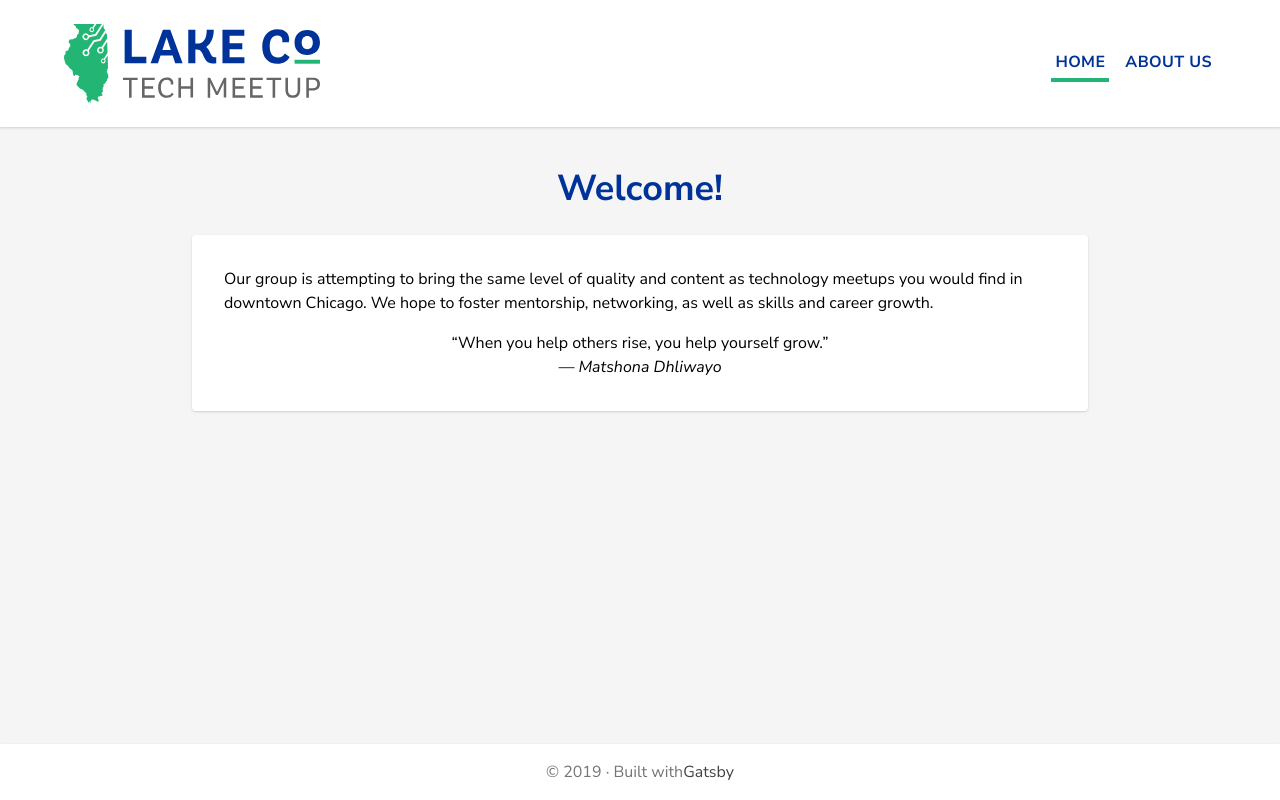
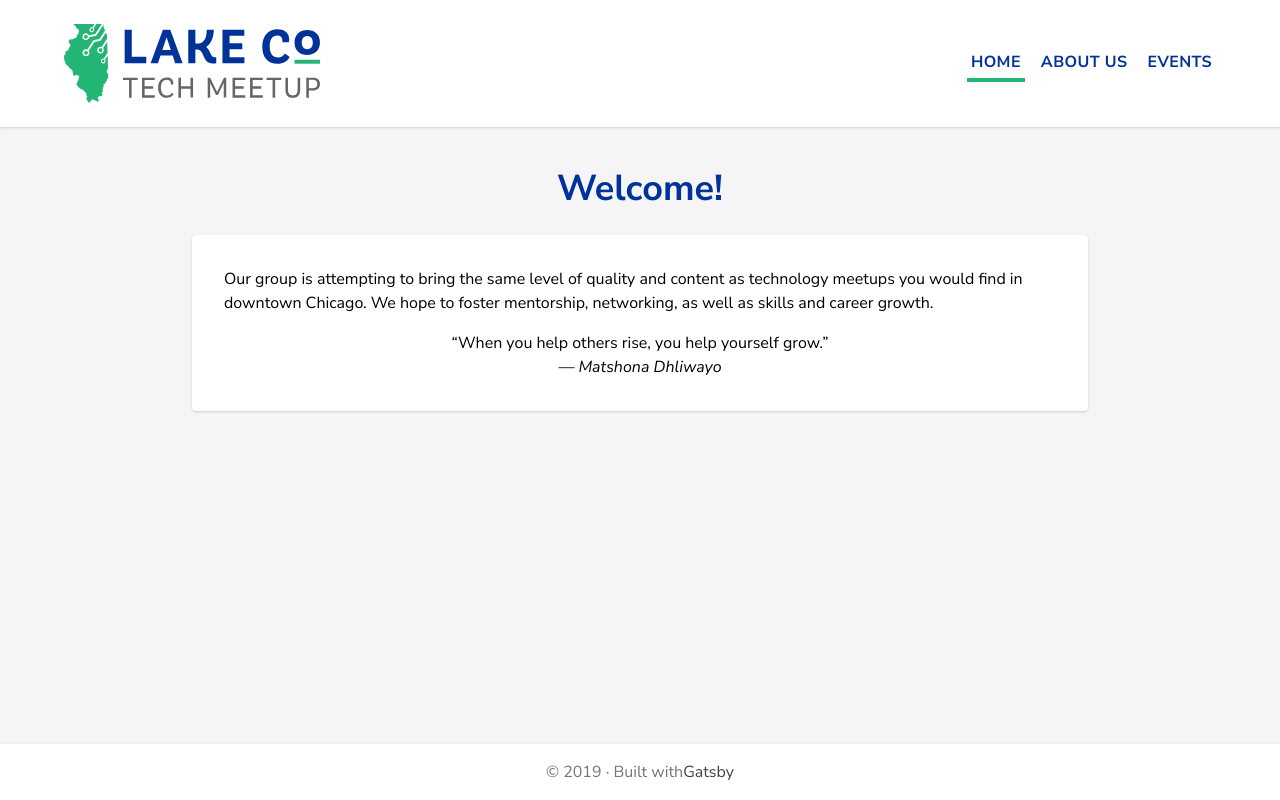
Before and after one commit to lake-county-tech-meetup/website, a Gatsby site: page / in a window 1280 px wide. Built offline with nearby package versions, Linux system fonts and the light colour scheme; Gatsby itself is replaced by a stand-in of ours.

Commit message:
added navbar link to events page

```diff
--- a/src/components/Header.js
+++ b/src/components/Header.js
@@ -55,6 +55,7 @@ function Header({ siteTitle }) {
         >
           <NavLink to="/">Home</NavLink>
           <NavLink to="/about-us/">About Us</NavLink>
+          <NavLink to="/events/">Events</NavLink>
         </ul>
       </nav>
     </header>
```
